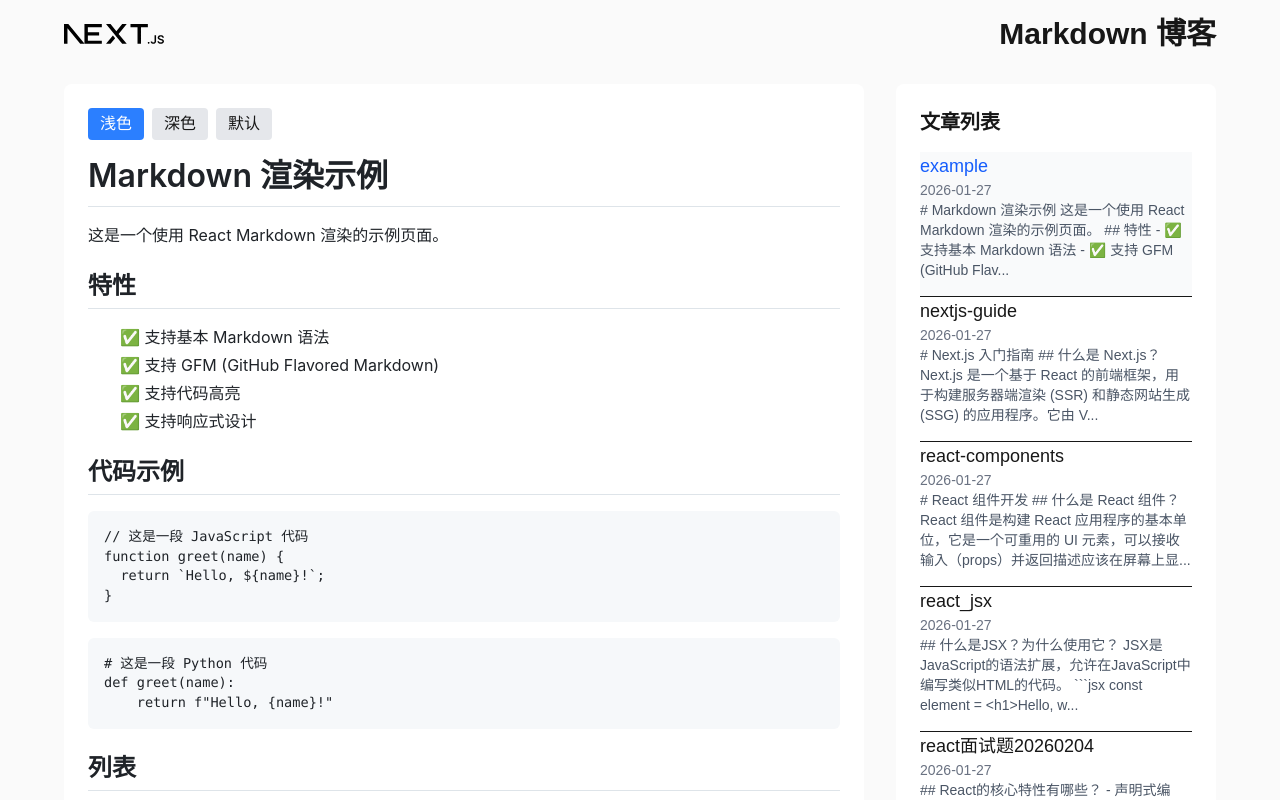
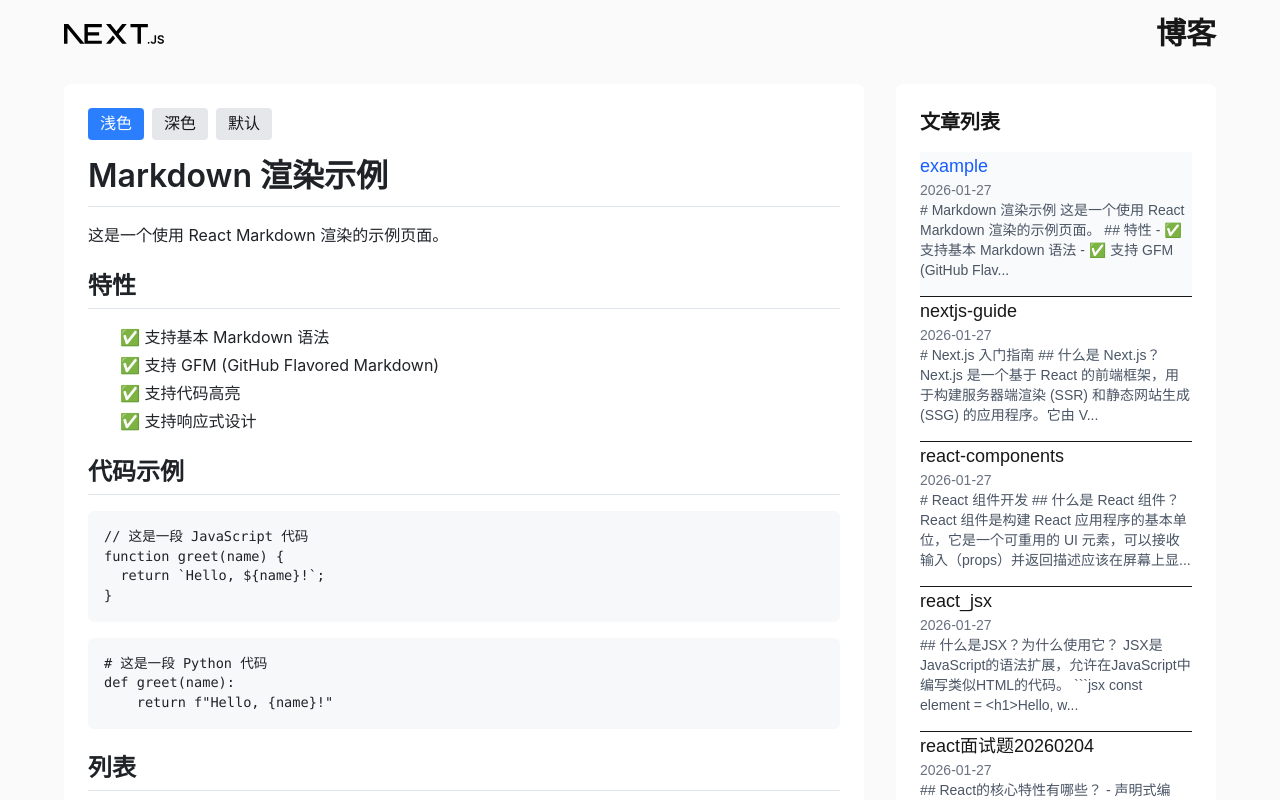
Before and after one commit to fengjutian/interview-question, a Next.js app: page / in a window 1280 px wide. Shown: the top 800 px of the page. Built offline with nearby package versions, Linux system fonts and the light colour scheme.

Commit message:
style: 将标题从"Markdown 博客"简化为"博客"

```diff
--- a/src/app/page.tsx
+++ b/src/app/page.tsx
@@ -52,7 +52,7 @@ export default function Home() {
       <main className="max-w-[1200px] mx-auto p-4">
         <div className="flex justify-between items-center mb-8">
           <Image src="/next.svg" alt="Logo" width={100} height={20} />
-          <h1 className="text-3xl font-semibold">Markdown 博客</h1>
+          <h1 className="text-3xl font-semibold">博客</h1>
         </div>
         <BlogContent articles={articles} articleContents={articleContents} />
       </main>
```
